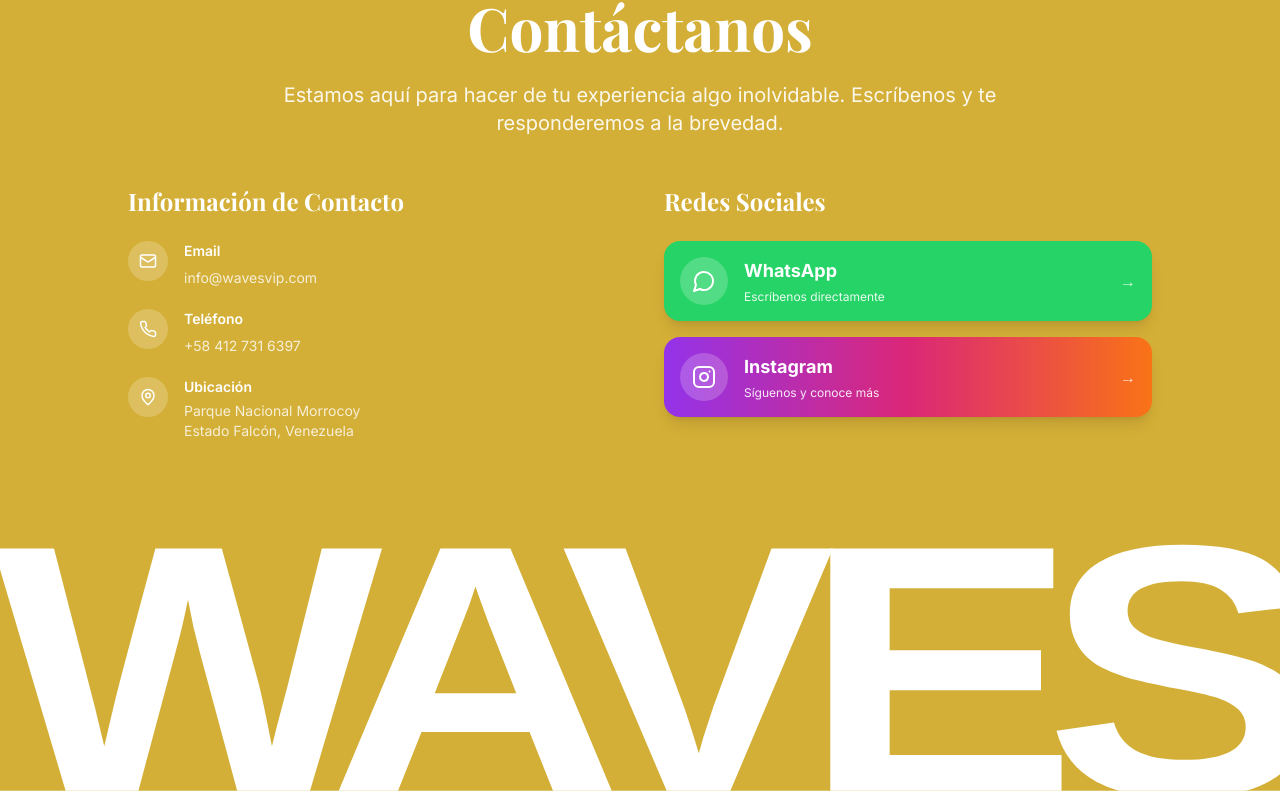
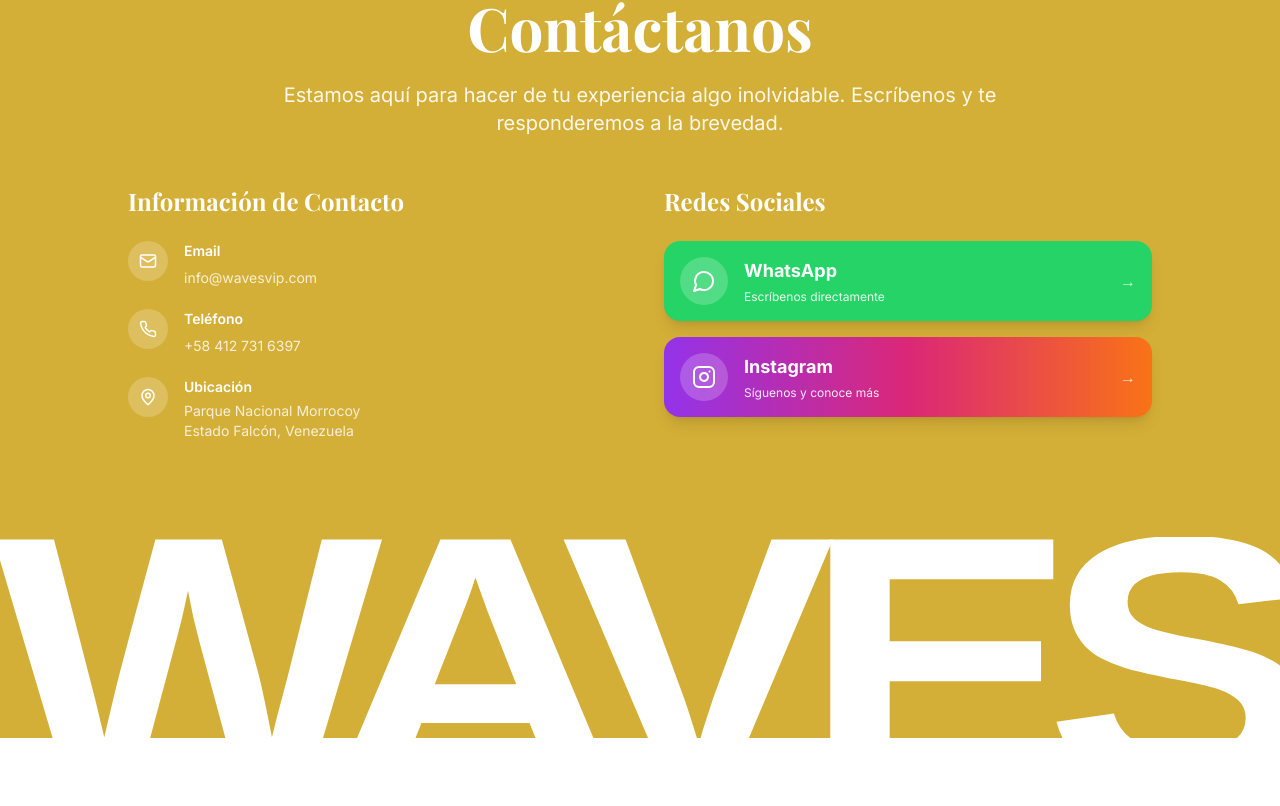
Before and after one commit to gerardo4porciento-beep/wavesvip, a Next.js app: page / in a window 1280 px wide. Shown: the part 2474-3280 px from the top of the page. After the commit the page ends 3242 px from the top, so only its background shows below. Built offline with nearby package versions, Linux system fonts and the light colour scheme; no server answers; a web font is replaced by a local one.

Commit message:
Aumentar corte desde abajo para eliminar línea blanca: clip-path 30px y marginBottom negativo en h1

```diff
--- a/components/Footer.tsx
+++ b/components/Footer.tsx
@@ -1,6 +1,6 @@
 export default function Footer() {
   return (
-    <footer className="bg-luxury-gold w-full relative overflow-hidden" style={{ padding: '0', margin: '0', marginBottom: '0', paddingBottom: '0', clipPath: 'inset(0 0 15px 0)' }}>
+    <footer className="bg-luxury-gold w-full relative overflow-hidden" style={{ padding: '0', margin: '0', marginBottom: '0', paddingBottom: '0', clipPath: 'inset(0 0 30px 0)' }}>
       {/* Letras grandes WAVES que ocupan todo el ancho */}
       <div className="w-full px-4 md:px-8" style={{ padding: '0', margin: '0', paddingBottom: '0', marginBottom: '0', paddingTop: '0', marginTop: '0' }}>
         <h1
@@ -17,9 +17,9 @@ export default function Footer() {
             whiteSpace: 'nowrap',
             overflow: 'visible',
             display: 'block',
-            lineHeight: '0.75',
+            lineHeight: '0.7',
             margin: '0',
-            marginBottom: '0',
+            marginBottom: '-20px',
             padding: '0',
             paddingBottom: '0'
           }}
```
